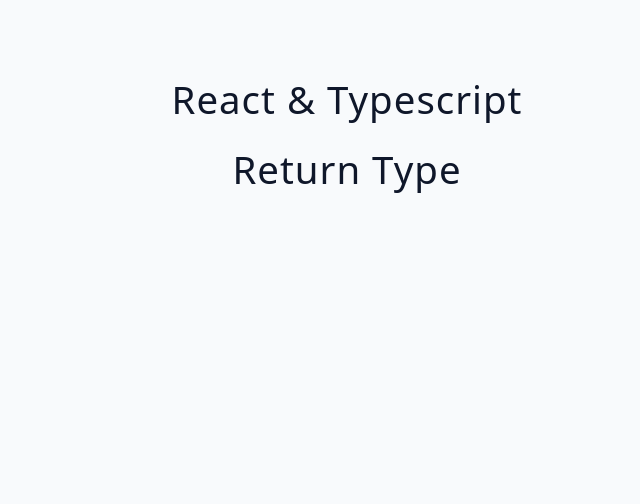
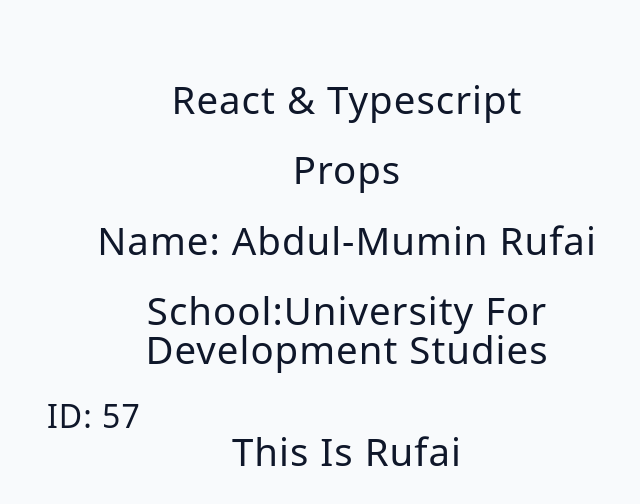
Before and after one commit to abdul-mumin-rufai/full-typescript-with-react, a React (Vite) app: page / in a window 1280 px wide. Shown: the top 504 px of the page, without its empty margins (293-933 px from the left). Built offline with nearby package versions, Linux system fonts and the light colour scheme.

Commit message:
props: learnt how to pass props with the right type. And also dealt with children props and the propsWithChildren

```diff
--- a/src/App.tsx
+++ b/src/App.tsx
@@ -1,9 +1,12 @@
-import Component from "./starter/01-return";
+
+import Component from "./starter/02-props";
 
 function App() {
   return (
     <main>
-      <Component/>
+      <Component name='Abdul-Mumin Rufai' school='University for Development Studies' id={57}>
+        <h2>this is Rufai</h2>
+      </Component>
     </main>
   );
 }
--- a/src/starter/02-props/index.tsx
+++ b/src/starter/02-props/index.tsx
@@ -1,8 +1,20 @@
-function Component() {
+import {type PropsWithChildren } from "react";
+
+type myProp = PropsWithChildren<{
+  name: string;
+  school: string;
+  id: number;
+}>
+
+function Component({ name, school, id, children}: myProp) {
   return (
     <div>
       <h2>React & Typescript</h2>
       <h2>Props</h2>
+      <h2>name: {name}</h2>
+      <h2>school:{school}</h2>
+      <h3>ID: {id}</h3>
+      {children}
     </div>
   );
 }
```
